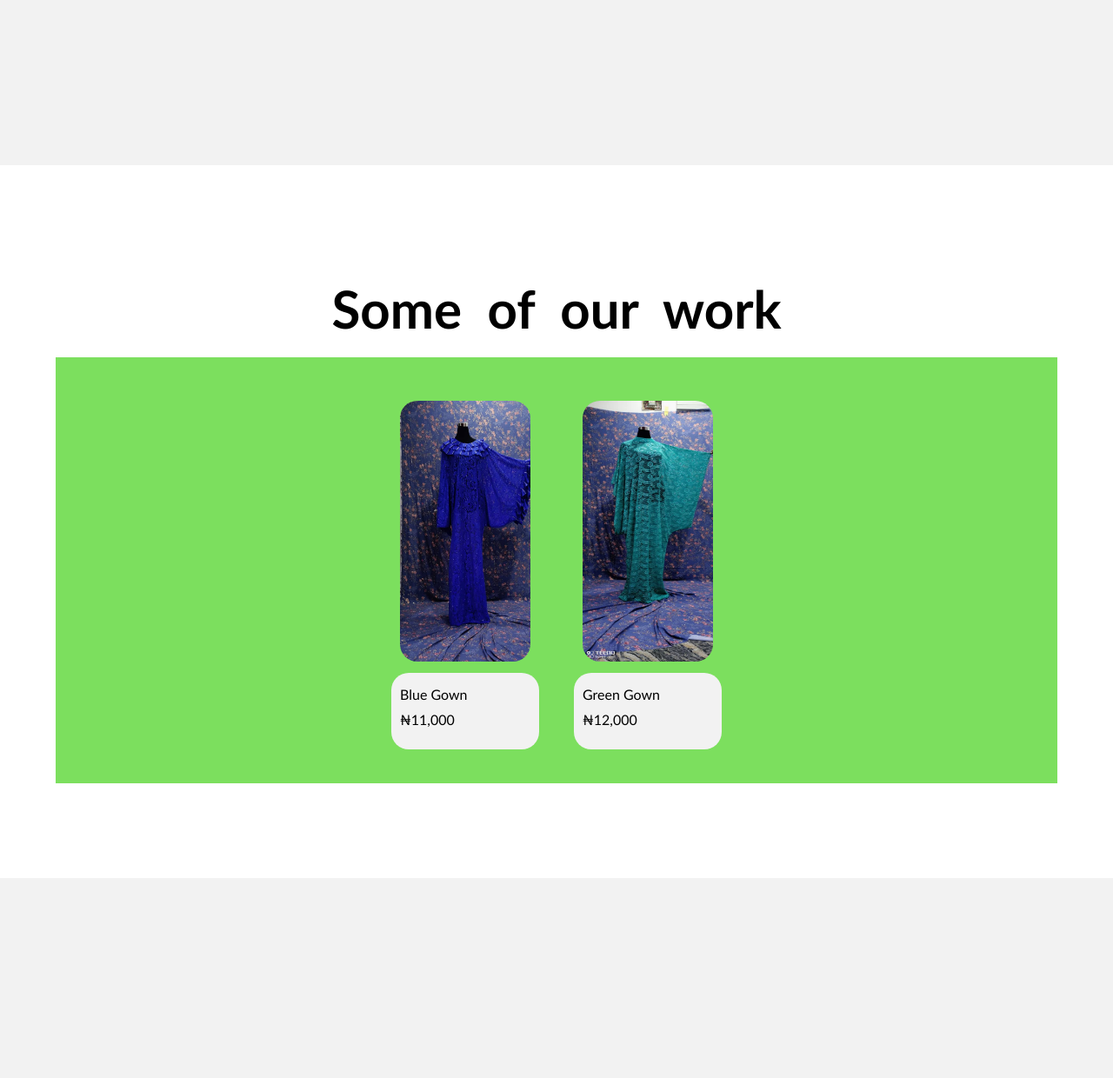
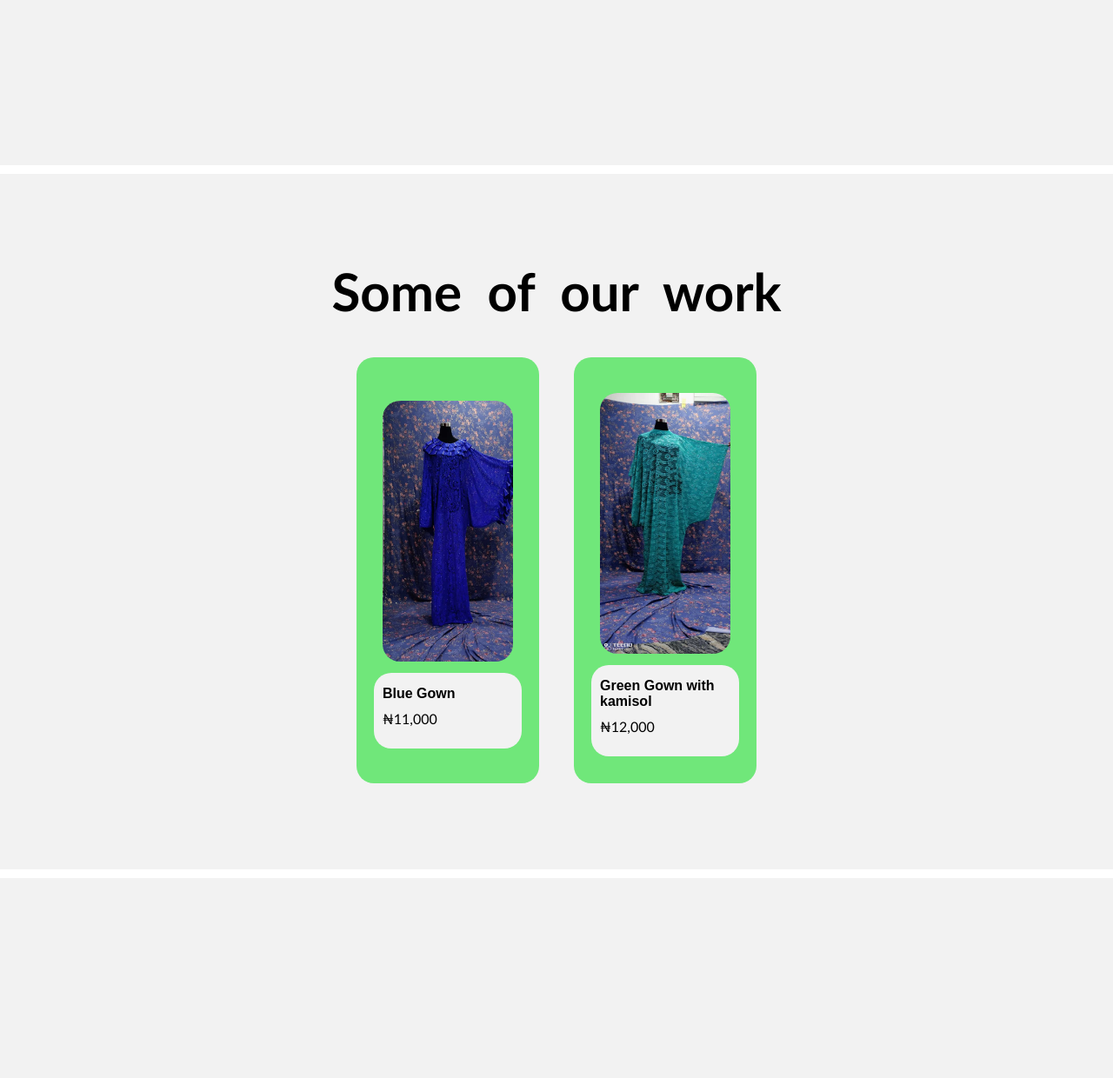
Before and after one commit to Mahmudumar/Maflah-web-flask, a Flask app: page / in a window 1280 px wide. Shown: the part 1520-2760 px from the top of the page at 87% size. Run offline with Flask 2, Linux system fonts and the light colour scheme.

Commit message:
modified

```diff
--- a/static/js/main/component.js
+++ b/static/js/main/component.js
@@ -33,7 +33,7 @@ if ('content' in document.createElement('template')) {
     // and the row with the template
     const prodscrollable = document.querySelector('.prodscrollable')
     addProduct(prodscrollable, "Blue Gown", "11,000", '/static/imgs/blue1.jpg', 'bgown1')
-    addProduct(prodscrollable, "Green Gown", "12,000", ' /static/imgs/green1.jpg', 'ggown1')
+    addProduct(prodscrollable, "Green Gown with kamisol", "12,000", ' /static/imgs/green1.jpg', 'ggown1')
 
 } else {
     // Find another way to add the rows to the table because
--- a/static/styles/components/product.css
+++ b/static/styles/components/product.css
@@ -6,7 +6,6 @@
     display: flex;
     flex-direction: column;
     width: 100%;
-    background-color: transparent;
 }
 
 .products .prodscrollable {
@@ -15,7 +14,7 @@
     width: 90vw;
     overflow-x: auto;
     overflow-y: hidden;
-    background-color: #7cdf5e;
+    background-color: transparent;
     scroll-behavior: smooth;
     min-height: fit-content;
 }
@@ -32,9 +31,12 @@
     flex-direction: column;
     justify-content: center;
     margin: 20px;
+    padding: 20px;
+    border-radius: 20px;
     min-height: fit-content;
     height: min-content;
     height: 450px;
+    background-color: #70e77a;
 }
 
 
@@ -64,6 +66,11 @@
     margin: 5px 0px;
 }
 
+.prodscrollable>div>div:nth-child(2) .prodname {
+    font-family: sans-serif;
+    font-weight: 700;
+}
+
 .prodscrollable>div>div:nth-child(2) span p {
     max-height: 60px;
     word-wrap: normal;
```
